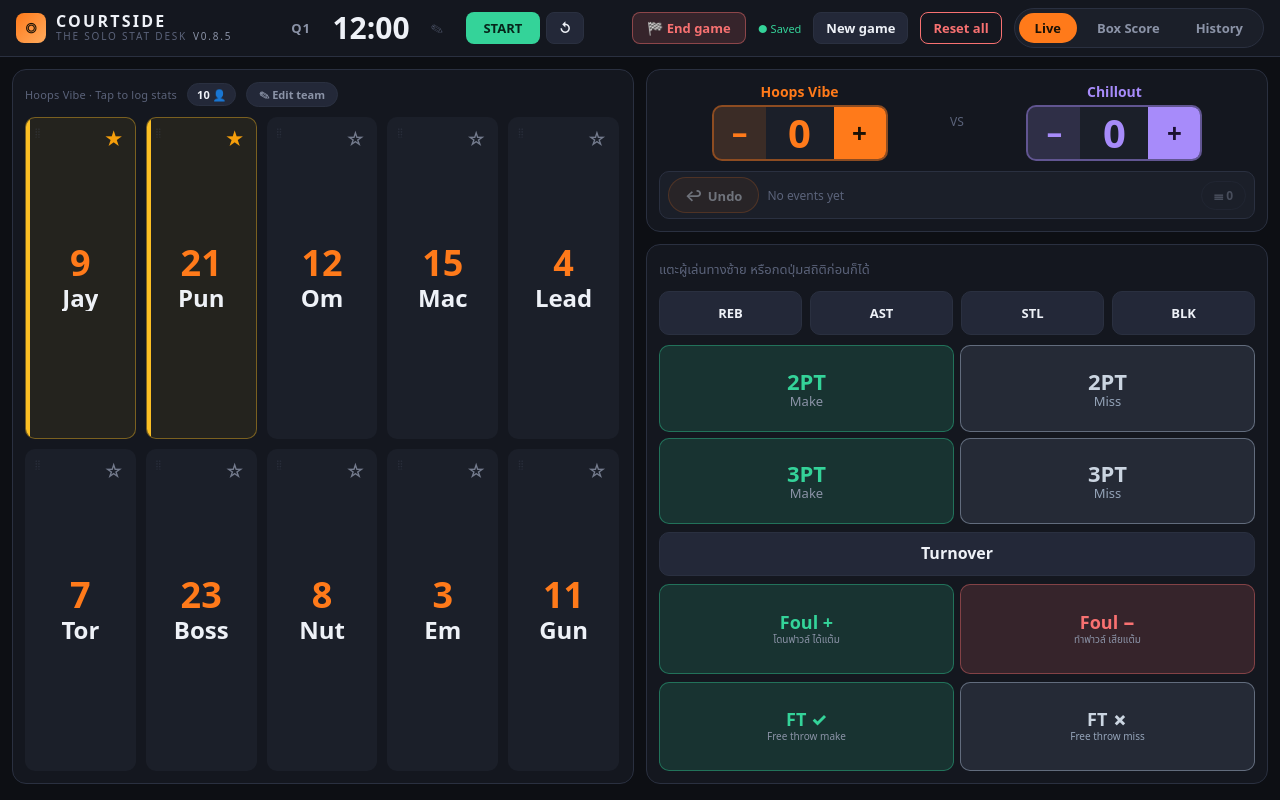
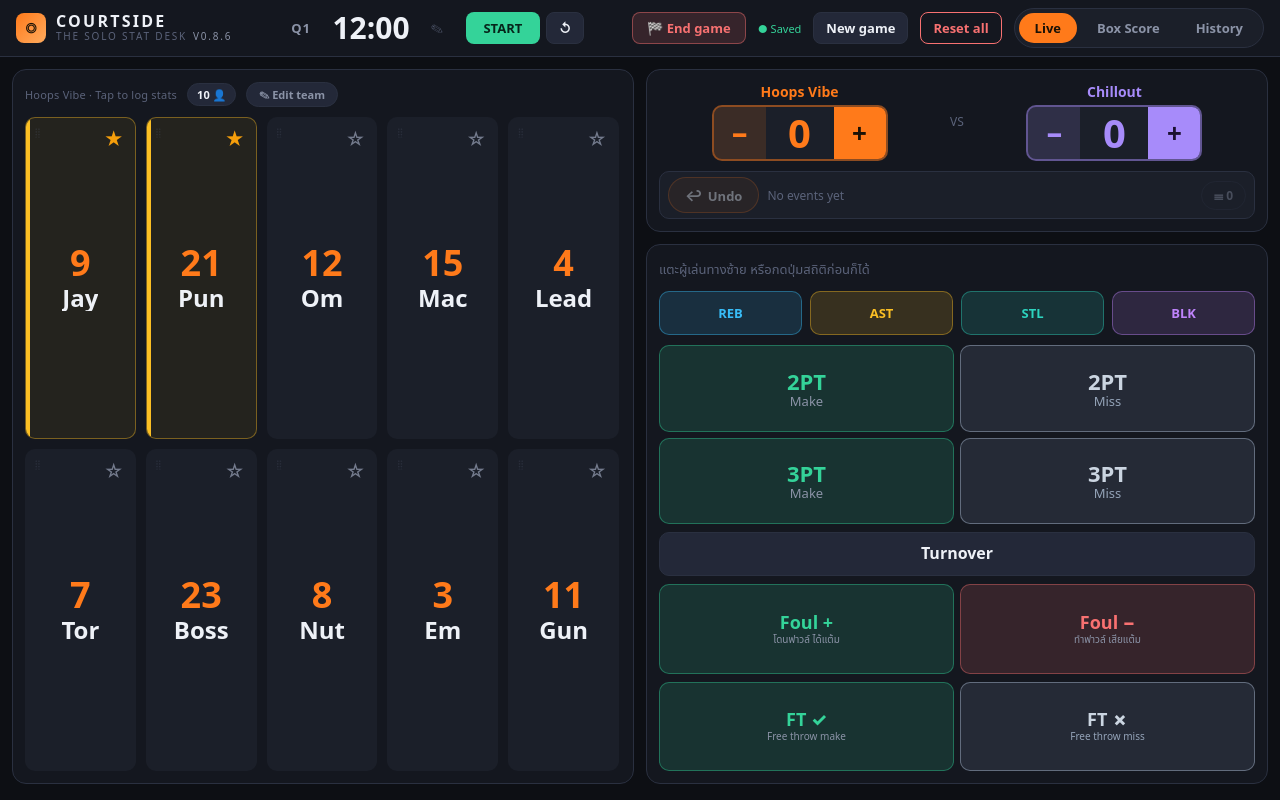
Before and after one commit to xesgithub/courtside-solo-stat-, a React (Vite) app: page / in a window 1280 px wide. Built offline with nearby package versions, Linux system fonts and the light colour scheme.

Commit message:
style(live): restore per-stat colors on REB/AST/STL/BLK quick bar; bump v0.8.6

```diff
--- a/package.json
+++ b/package.json
@@ -1,7 +1,7 @@
 {
   "name": "courtside-solo-stat",
   "private": true,
-  "version": "0.8.5",
+  "version": "0.8.6",
   "type": "module",
   "description": "COURTSIDE — Solo Stat: แอปจดสถิติบาสเกตบอล Live สำหรับคนจดคนเดียว จัดการหลายแมตช์ต่อวันด้วยเวลาแข่ง, History, Box Score, แชร์รูป และสำรอง/ย้ายข้อมูลด้วย Export/Import JSON",
   "license": "MIT",
--- a/src/styles/global.css
+++ b/src/styles/global.css
@@ -964,6 +964,27 @@ button {
   background: rgba(251, 146, 60, 0.15);
   border-color: rgba(251, 146, 60, 0.4);
   color: #fb923c;
+}
+/* สีประจำสถิติของแถบ quick: REB ฟ้า / AST เหลือง / STL มิ้นต์ / BLK ม่วง */
+.action-quick__btn.stat-REB {
+  background: var(--reb-soft);
+  border-color: rgba(56, 189, 248, 0.4);
+  color: var(--reb);
+}
+.action-quick__btn.stat-AST {
+  background: var(--ast-soft);
+  border-color: rgba(251, 191, 36, 0.4);
+  color: var(--ast);
+}
+.action-quick__btn.stat-STL {
+  background: var(--stl-soft);
+  border-color: rgba(45, 212, 191, 0.4);
+  color: var(--stl);
+}
+.action-quick__btn.stat-BLK {
+  background: var(--blk-soft);
+  border-color: rgba(192, 132, 252, 0.4);
+  color: var(--blk);
 }
 .action-quick__btn:active {
   transform: scale(0.94);
```
